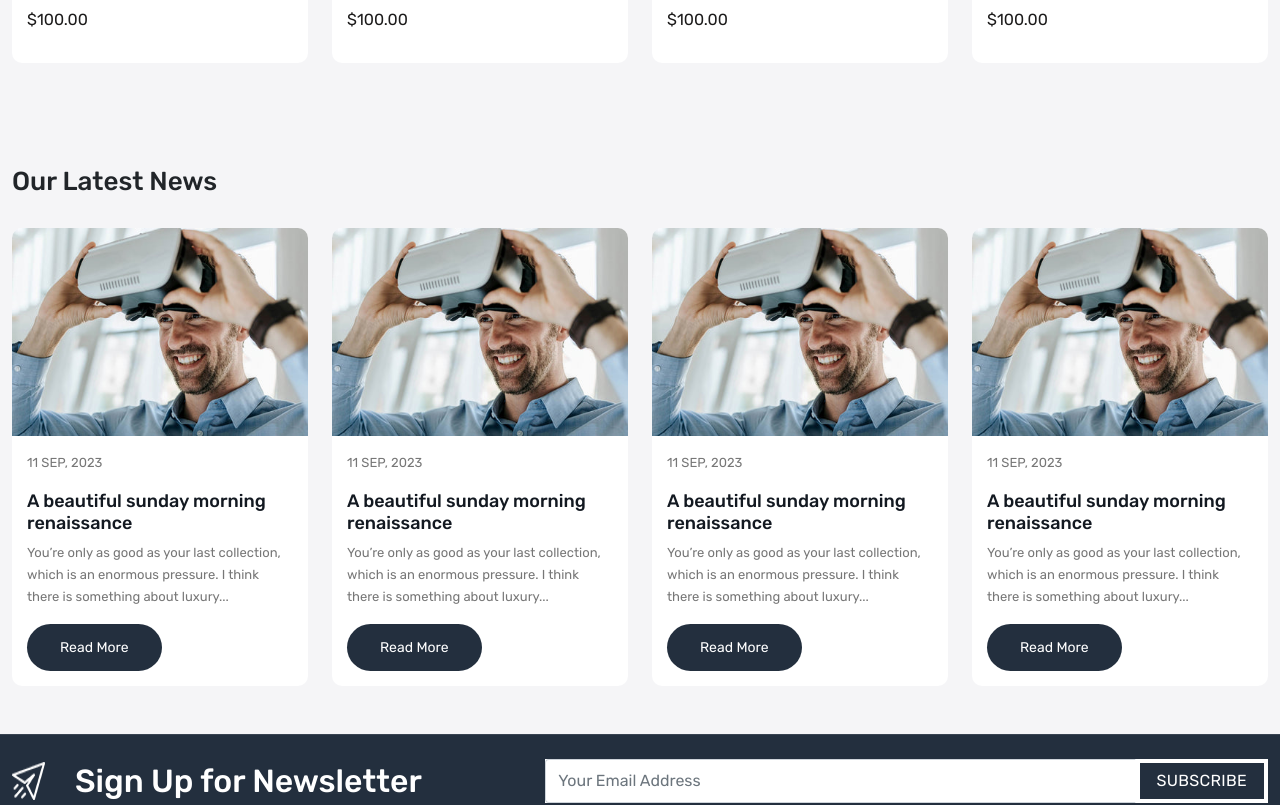
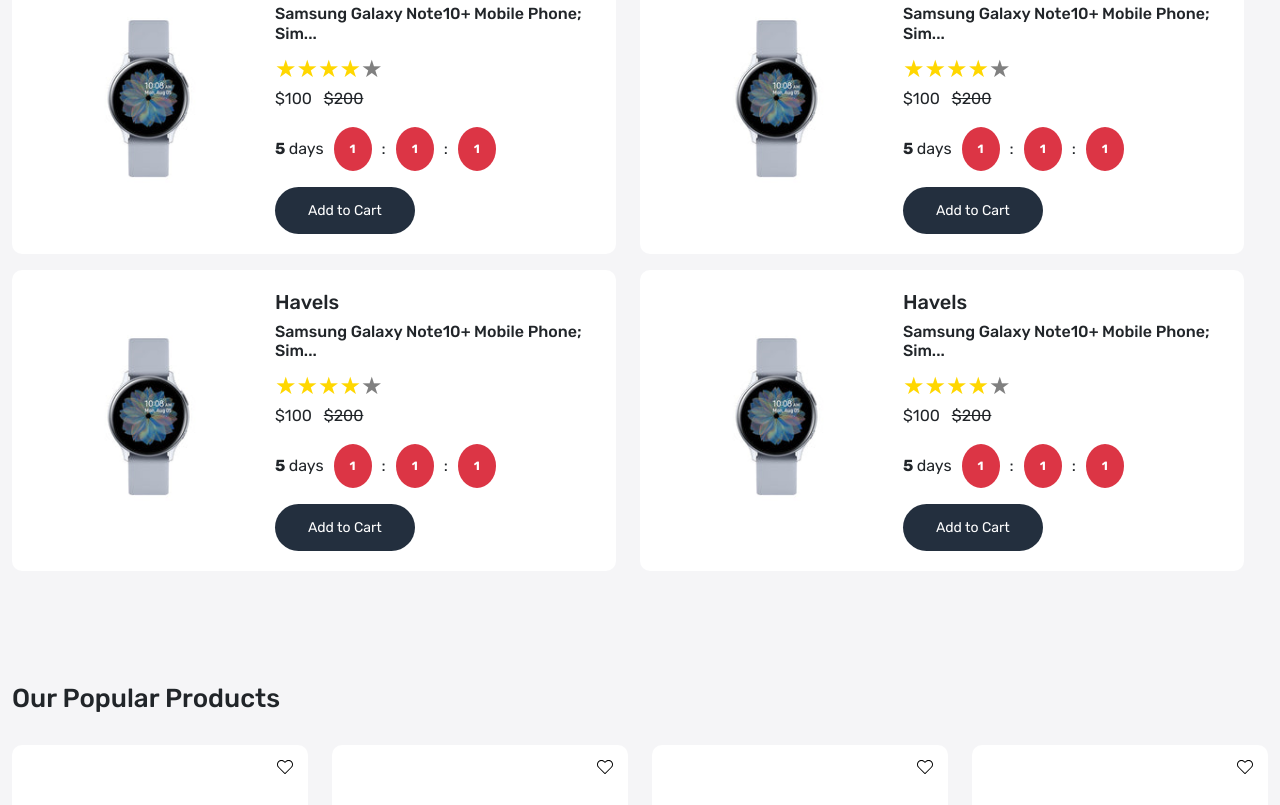
Before and after one commit to MyAn297/ECommerceApp_ReactJs, a React (Create React App) app: page / in a window 1280 px wide. Shown: the part 2022-2827 px from the top of the page. Built offline with nearby package versions, Linux system fonts and the light colour scheme.

Commit message:
product wapper

```diff
--- a/src/App.css
+++ b/src/App.css
@@ -344,3 +344,9 @@
   top: 2%;
   right: 15px;
 }
+
+.special-product-card {
+  padding: 20px 10px;
+  border-radius: 10px;
+  background-color: white;
+}
--- /dev/null
+++ b/src/components/SpecialProducts.js
@@ -0,0 +1,46 @@
+import React from "react";
+import ReactStars from "react-rating-stars-component";
+import { Link } from "react-router-dom";
+
+const SpecialProducts = () => {
+  return (
+    <div className="col-6 mb-3">
+      <div className="special-product-card">
+        <div className="d-flex justify-content-between">
+          <div>
+            <img className="img-fluid" src="images/watch.jpg" alt="watch" />
+          </div>
+          <div className="special-product-content">
+            <h5 className="brand">Havels</h5>
+            <h6 className="title">
+              Samsung Galaxy Note10+ Mobile Phone; Sim...
+            </h6>
+            <ReactStars
+              count={5}
+              size={24}
+              value={4}
+              edit={false}
+              activeColor="#ffd700"
+            />
+            <p className="price">
+              <span className="red-p">$100</span> &nbsp; <strike>$200</strike>
+            </p>
+            <div className="discount-till d-flex align-items-center gap-10">
+              <p className="mb-0">
+                <b>5 </b>days
+              </p>
+              <div className="d-flex gap-10 align-items-center">
+                <span className="badge rounded-circle p-3 bg-danger">1</span>:
+                <span className="badge rounded-circle p-3 bg-danger">1</span>:
+                <span className="badge rounded-circle p-3 bg-danger">1</span>
+              </div>
+            </div>
+            <Link className="button mt-3">Add to Cart</Link>
+          </div>
+        </div>
+      </div>
+    </div>
+  );
+};
+
+export default SpecialProducts;
--- a/src/pages/Home.js
+++ b/src/pages/Home.js
@@ -3,6 +3,7 @@
 import Marquee from "react-fast-marquee";
 import BlogCard from "../components/BlogCard";
 import ProductCard from "../components/ProductCard";
+import SpecialProducts from "../components/SpecialProducts";
 const Home = () => {
   return (
     <>
@@ -210,6 +211,47 @@
           </div>
         </div>
       </section>
+      <section className="home-wrapper-2 featured-wrapper py-5">
+        <div className="container-xxl">
+          <div className="row">
+            <div className="col-12">
+              <h3 className="section-heading">Featured Collection</h3>
+            </div>
+            <ProductCard />
+            <ProductCard />
+            <ProductCard />
+            <ProductCard />
+          </div>
+        </div>
+      </section>
+      <section className="home-wrapper-2 special-wrapper py-5">
+        <div className="container-xxl">
+          <div className="row">
+            <div className="col-12">
+              <h3 className="section-heading">Special Products</h3>
+            </div>
+            <div className="row">
+              <SpecialProducts />
+              <SpecialProducts />
+              <SpecialProducts />
+              <SpecialProducts />
+            </div>
+          </div>
+        </div>
+      </section>
+      <section className="home-wrapper-2 popular-wrapper py-5">
+        <div className="container-xxl">
+          <div className="row">
+            <div className="col-12">
+              <h3 className="section-heading">Our Popular Products</h3>
+            </div>
+            <ProductCard />
+            <ProductCard />
+            <ProductCard />
+            <ProductCard />
+          </div>
+        </div>
+      </section>
       <section className="home-wrapper-2 marque-wrapper py-5">
         <div className="container-xxl">
           <div className="row">
@@ -246,19 +288,6 @@
           </div>
         </div>
       </section>
-      <section className="home-wrapper-2 featured-wrapper py-5">
-        <div className="container-xxl">
-          <div className="row">
-            <div className="col-12">
-              <h3 className="section-heading">Featured Collection</h3>
-            </div>
-            <ProductCard />
-            <ProductCard />
-            <ProductCard />
-            <ProductCard />
-          </div>
-        </div>
-      </section>
       <section className="home-wrapper-2 blog-wrapper py-5">
         <div className="container-xxl">
           <div className="row">
```
